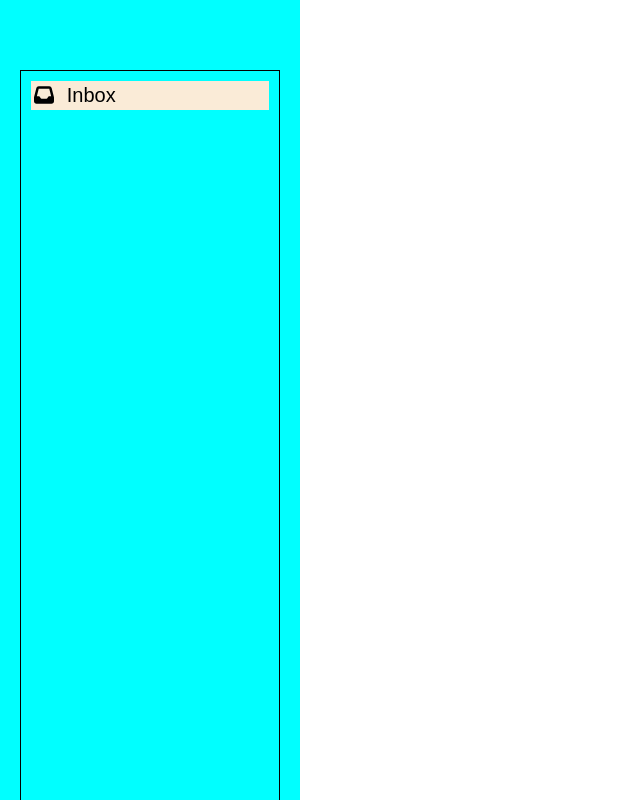
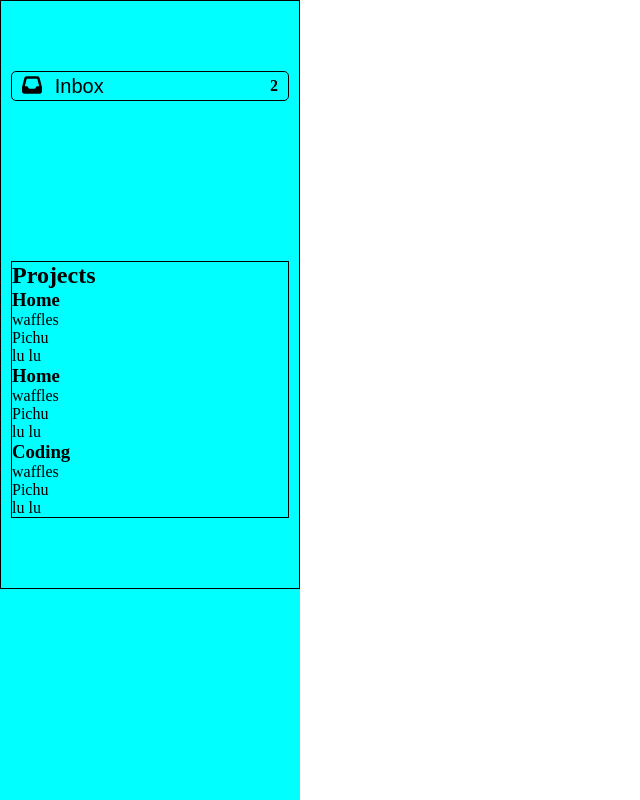
Before and after one commit to Md-Mosabbir/To-do-LIst, a website with bundled scripts: page dist/index.html in a window 1280 px wide. Shown: the whole page, without its empty margins (0-640 px from the left). Built offline with nearby package versions, Linux system fonts and the light colour scheme.

Commit message:
Html and css fixed

```diff
--- a/src/index.js
+++ b/src/index.js
@@ -1,27 +1,2 @@
 import './style.css'
 import '@fortawesome/fontawesome-free/js/all.js'
-
-// getting the nav
-const navTag = document.querySelector('nav')
-
-// inbox button in the nav bar
-
-const inboxDiv = document.createElement('div')
-inboxDiv.classList.add('inbox')
-
-const iconSpan = document.createElement('span')
-const inboxIcon = document.createElement('i')
-inboxIcon.classList.add('fas', 'fa-inbox')
-const inboxbutton = document.createElement('button')
-const inboxTitle = document.createElement('p')
-inboxTitle.textContent = 'Inbox'
-
-iconSpan.appendChild(inboxIcon)
-
-inboxbutton.appendChild(iconSpan)
-
-inboxbutton.appendChild(inboxTitle)
-
-inboxDiv.appendChild(inboxbutton)
-
-navTag.appendChild(inboxDiv)
--- a/src/style.css
+++ b/src/style.css
@@ -9,39 +9,65 @@
     text-decoration: none;
     box-sizing: border-box;
 }
+html,body{
+    height: 100%;
+}
 
 
 .side-nav-container{
+
     background-color: aqua;
+    float: left;
     width: 300px;
     height: 100%;
-    position: fixed;
-    top: 0;
-    left: 0;
+
+
+
 }
 
 nav{
     display: flex;
     flex-direction: column;
-    gap: 2.5rem;
+    gap: 10rem;
+    border: 1px solid black;
+
+    padding: 70px 10px;
+
+
+
+}
+
+.inbox{
+    display: flex;
+    height: 30px;
+    align-items: center;
+    justify-content: space-between;
     border: 1px solid black;
     padding: 10px;
-    margin: 70px 20px 20px 20px;
-    height: 100%;
+    border-radius: 5px;
+
 }
-
 
 
 .inbox button{
     display: flex;
     gap: 0.8rem;
-    background-color: antiquewhite;
-    width: 100%;
+    background-color: transparent;
+
     font-size: 20px;
     text-align: left;
-    padding: 3px;
+
 }
 
 i{
     font-size: 50px;
 }
+
+.my-projects{
+    height: 100%;
+}
+
+
+.my-projects{
+    border: 1px solid black;
+}
```
Also changed, not shown: dist/index.html, 1 other file.
